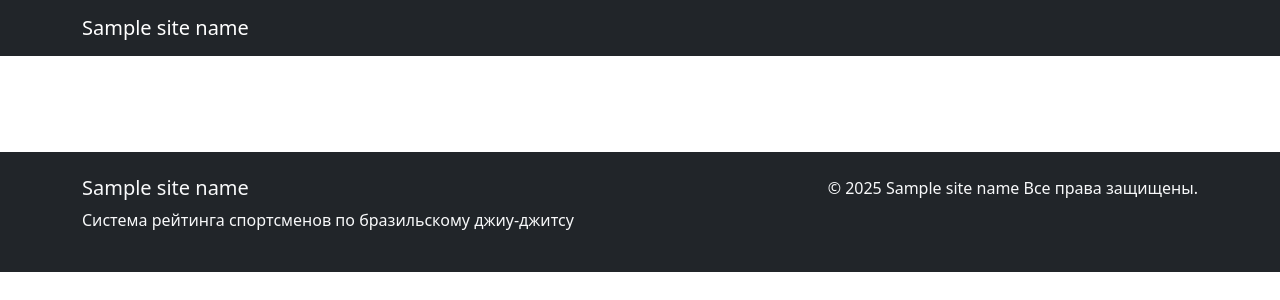
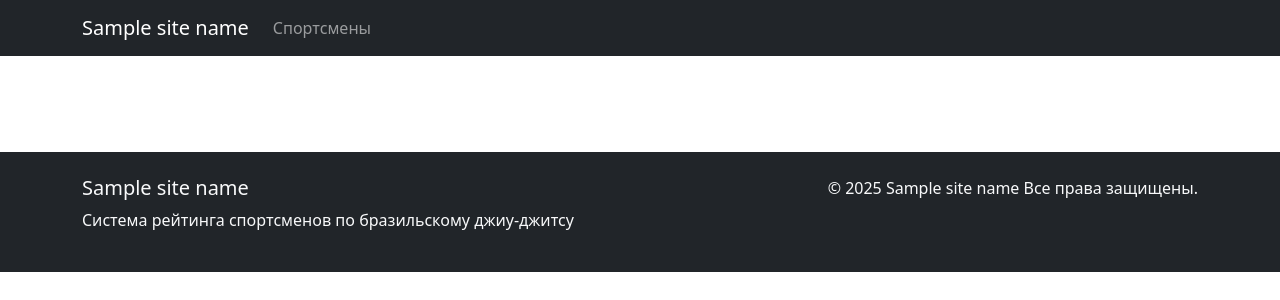
Before and after one commit to krs83/bjj_rating, a Python web app: template frontend/templates/base.html in a window 1280 px wide. Shown: the top 300 px of the page. Run offline with Jinja, Linux system fonts and the light colour scheme; the template is opened without the code that fills it: most values are stand-ins (such as "Sample title", 1, 10 or a date in 2020).

Commit message:
refactor: добавил пункт меню спортсмены в навигации; в makefile - новая команда backup БД

```diff
--- a/backend/src/config.py
+++ b/backend/src/config.py
@@ -31,7 +31,7 @@ class Settings(BaseSettings):
     HEADER_IMAGE: str = "/static/images/grand-slam.png"
 
     #Для локально разработки .env.local, для докера - .env.docker
-    model_config = SettingsConfigDict(env_file=BASE_DIR / ".env.docker")
+    model_config = SettingsConfigDict(env_file=BASE_DIR / ".env.local")
 
 
 settings = Settings()
--- a/frontend/templates/components/header.html
+++ b/frontend/templates/components/header.html
@@ -1,11 +1,31 @@
 <nav class="navbar navbar-expand-lg navbar-dark bg-dark">
     <div class="container">
         <a class="navbar-brand" href="/">
-            <i class="fas fa-trophy"></i> {{site_name}}
+            <i class="fas fa-trophy fa-beat" style="--fa-animation-duration: 2s;"></i>
+            <span class="brand-text">{{site_name}}</span>
         </a>
 
+        <button class="navbar-toggler" type="button" data-bs-toggle="collapse"
+                data-bs-target="#navbarContent" aria-controls="navbarContent"
+                aria-expanded="false" aria-label="Toggle navigation">
+            <span class="navbar-toggler-icon"></span>
+        </button>
 
+        <div class="collapse navbar-collapse" id="navbarContent">
+            <ul class="navbar-nav">
+                <li class="nav-item">
+                    <a class="nav-link athletes-link"
+                       href="/athletes"
+                       hx-get="/athletes/"
+                       hx-target="main"
+                       hx-push-url="true">
+                        <i class="fas fa-running fa-shake" style="--fa-animation-duration: 3s;"></i>
+                        <span class="nav-link-text">Спортсмены</span>
+                        <span class="link-hover-effect"></span>
+                    </a>
+                </li>
 
+            </ul>
         </div>
     </div>
 </nav>
```
Also changed, not shown: 1 other file.
